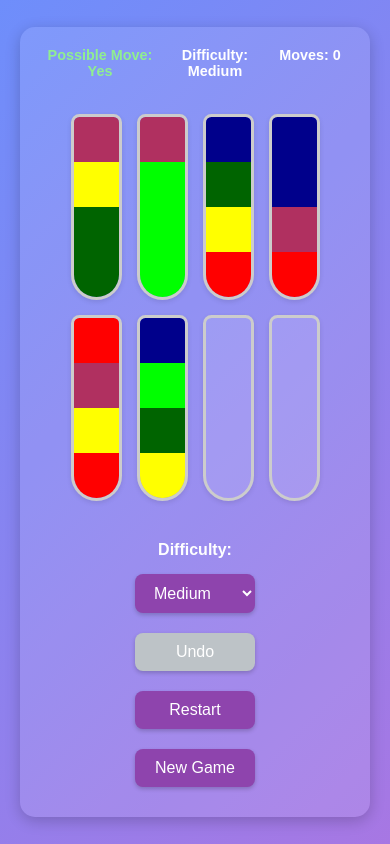
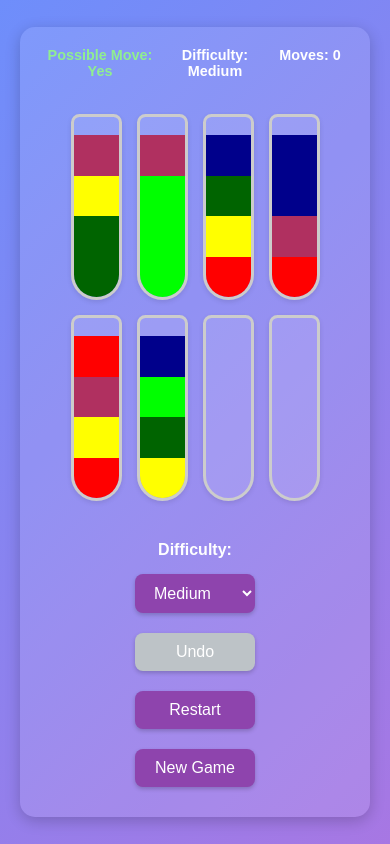
Before and after one commit to alexkorep-games/water-sort-puzzle, a plain HTML site: page index.html in a window 390 px wide. Drawn offline with Linux system fonts and the light colour scheme.

Commit message:
Add gap at top of tubes

```diff
--- a/index.html
+++ b/index.html
@@ -15,7 +15,8 @@
       :root {
         --tube-width: 60px;
         --tube-height: 240px;
-        --liquid-height: 60px; /* --tube-height / capacity */
+        --tube-fill-ratio: 0.9; /* Percentage of tube actually filled */
+        --liquid-height: calc(var(--tube-height) * var(--tube-fill-ratio) / 4);
         --tube-border-radius: 10px;
         --tube-bottom-radius: 30px;
         --animation-speed: 0.3s;
@@ -244,7 +245,6 @@
         :root {
           --tube-width: 50px;
           --tube-height: 200px;
-          --liquid-height: 50px;
         }
         .game-info {
           font-size: 1em;
@@ -268,7 +268,6 @@
         :root {
           --tube-width: 45px;
           --tube-height: 180px;
-          --liquid-height: 45px;
         }
         .tubes-container {
           gap: 15px;
```
